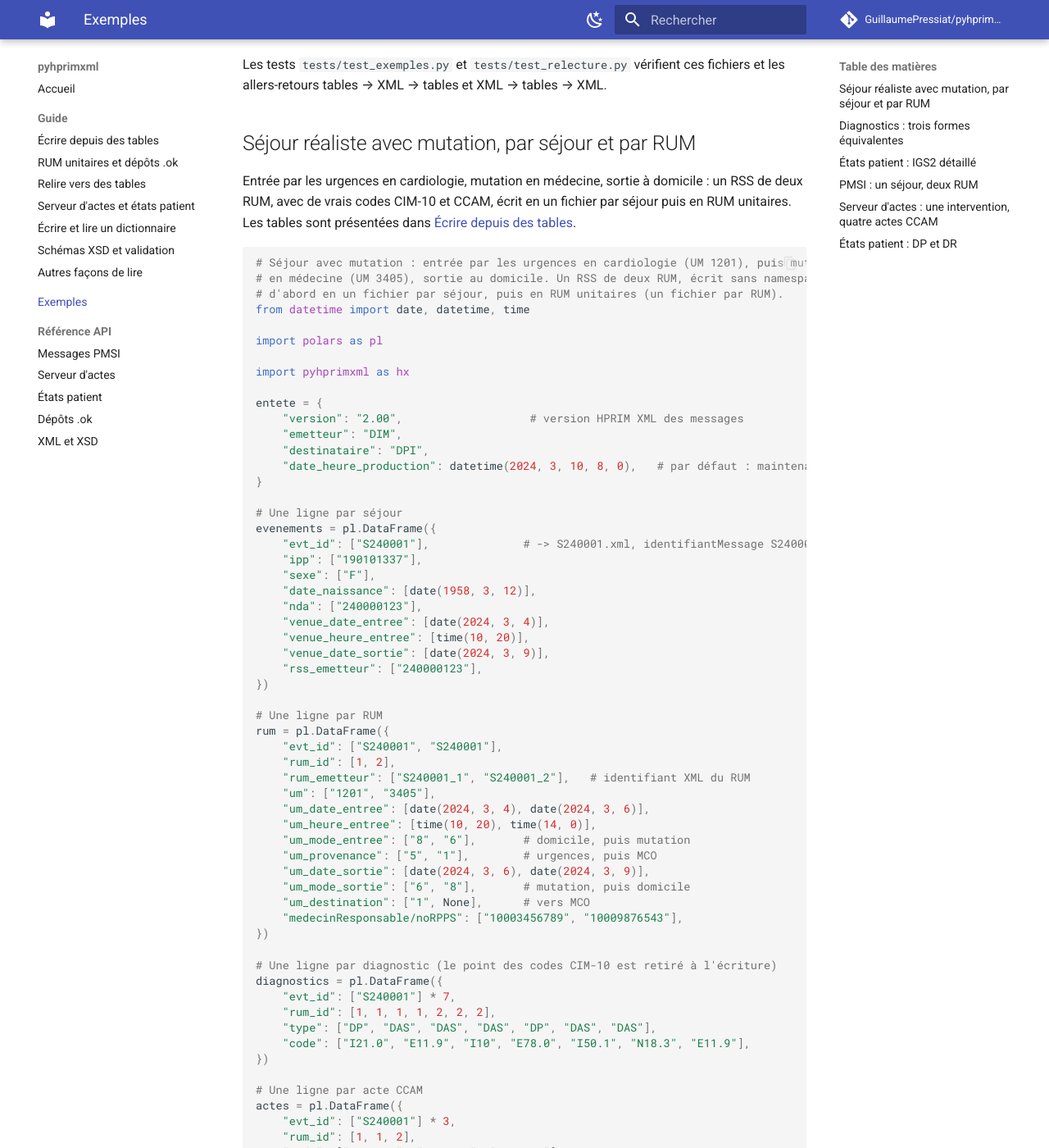
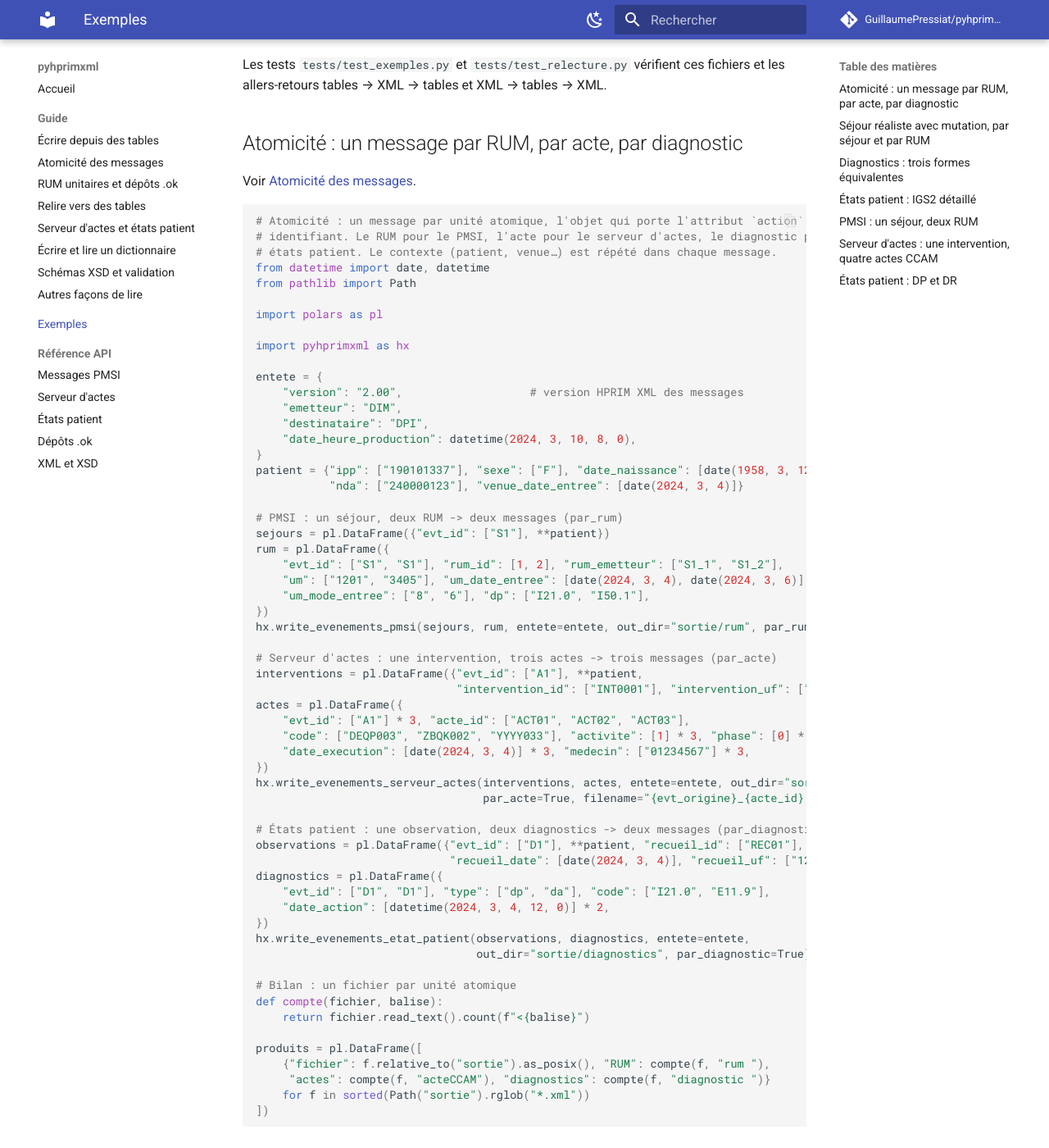
Before and after one commit to GuillaumePressiat/pyhprimxml, an MkDocs documentation site: the page built from doc/exemples.md, in a window 1280 px wide and 1400 px high, scrolled down 531 px. Shown: the whole window at 82% size. Built offline with MkDocs 1.6.1 and Material for MkDocs 9.7.7, drawn with Linux system fonts in a browser that asks for light colours; comment, search, counter and statistics services are not loaded.

Commit message:
atomicity rule to split files
see #2 from @basilefuchs

````diff
--- a/doc/exemples.md
+++ b/doc/exemples.md
@@ -24,6 +24,73 @@ scripts.
 
 Les tests `tests/test_exemples.py` et `tests/test_relecture.py` vérifient ces fichiers et
 les allers-retours tables → XML → tables et XML → tables → XML.
+
+## Atomicité : un message par RUM, par acte, par diagnostic
+
+Voir [Atomicité des messages](guide/atomicite.md).
+
+<!-- exemple:atomicite -->
+```python
+# Atomicité : un message par unité atomique, l'objet qui porte l'attribut `action` et un
+# identifiant. Le RUM pour le PMSI, l'acte pour le serveur d'actes, le diagnostic pour les
+# états patient. Le contexte (patient, venue…) est répété dans chaque message.
+from datetime import date, datetime
+from pathlib import Path
+
+import polars as pl
+
+import pyhprimxml as hx
+
+entete = {
+    "version": "2.00",                   # version HPRIM XML des messages
+    "emetteur": "DIM",
+    "destinataire": "DPI",
+    "date_heure_production": datetime(2024, 3, 10, 8, 0),
+}
+patient = {"ipp": ["190101337"], "sexe": ["F"], "date_naissance": [date(1958, 3, 12)],
+           "nda": ["240000123"], "venue_date_entree": [date(2024, 3, 4)]}
+
+# PMSI : un séjour, deux RUM -> deux messages (par_rum)
+sejours = pl.DataFrame({"evt_id": ["S1"], **patient})
+rum = pl.DataFrame({
+    "evt_id": ["S1", "S1"], "rum_id": [1, 2], "rum_emetteur": ["S1_1", "S1_2"],
+    "um": ["1201", "3405"], "um_date_entree": [date(2024, 3, 4), date(2024, 3, 6)],
+    "um_mode_entree": ["8", "6"], "dp": ["I21.0", "I50.1"],
+})
+hx.write_evenements_pmsi(sejours, rum, entete=entete, out_dir="sortie/rum", par_rum=True)
+
+# Serveur d'actes : une intervention, trois actes -> trois messages (par_acte)
+interventions = pl.DataFrame({"evt_id": ["A1"], **patient,
+                              "intervention_id": ["INT0001"], "intervention_uf": ["1201"]})
+actes = pl.DataFrame({
+    "evt_id": ["A1"] * 3, "acte_id": ["ACT01", "ACT02", "ACT03"],
+    "code": ["DEQP003", "ZBQK002", "YYYY033"], "activite": [1] * 3, "phase": [0] * 3,
+    "date_execution": [date(2024, 3, 4)] * 3, "medecin": ["01234567"] * 3,
+})
+hx.write_evenements_serveur_actes(interventions, actes, entete=entete, out_dir="sortie/actes",
+                                  par_acte=True, filename="{evt_origine}_{acte_id}.xml")
+
+# États patient : une observation, deux diagnostics -> deux messages (par_diagnostic)
+observations = pl.DataFrame({"evt_id": ["D1"], **patient, "recueil_id": ["REC01"],
+                             "recueil_date": [date(2024, 3, 4)], "recueil_uf": ["1201"]})
+diagnostics = pl.DataFrame({
+    "evt_id": ["D1", "D1"], "type": ["dp", "da"], "code": ["I21.0", "E11.9"],
+    "date_action": [datetime(2024, 3, 4, 12, 0)] * 2,
+})
+hx.write_evenements_etat_patient(observations, diagnostics, entete=entete,
+                                 out_dir="sortie/diagnostics", par_diagnostic=True)
+
+# Bilan : un fichier par unité atomique
+def compte(fichier, balise):
+    return fichier.read_text().count(f"<{balise}")
+
+produits = pl.DataFrame([
+    {"fichier": f.relative_to("sortie").as_posix(), "RUM": compte(f, "rum "),
+     "actes": compte(f, "acteCCAM"), "diagnostics": compte(f, "diagnostic ")}
+    for f in sorted(Path("sortie").rglob("*.xml"))
+])
+```
+<!-- /exemple:atomicite -->
 
 ## Séjour réaliste avec mutation, par séjour et par RUM
 
--- a/mkdocs.yml
+++ b/mkdocs.yml
@@ -55,6 +55,7 @@ nav:
   - Accueil: index.md
   - Guide:
       - Écrire depuis des tables: guide/ecriture.md
+      - Atomicité des messages: guide/atomicite.md
       - RUM unitaires et dépôts .ok: guide/rum-unitaires.md
       - Relire vers des tables: guide/lecture.md
       - Serveur d'actes et états patient: guide/autres-messages.md
````
Also changed, not shown: README.md (+124 -2 lines), doc/guide/atomicite.md (added, +145 -0 lines), doc/guide/rum-unitaires.md (+3 -0 lines), doc/index.md (+4 -2 lines), tools/fragments/presentation.md (+3 -2 lines), 7 other files.
